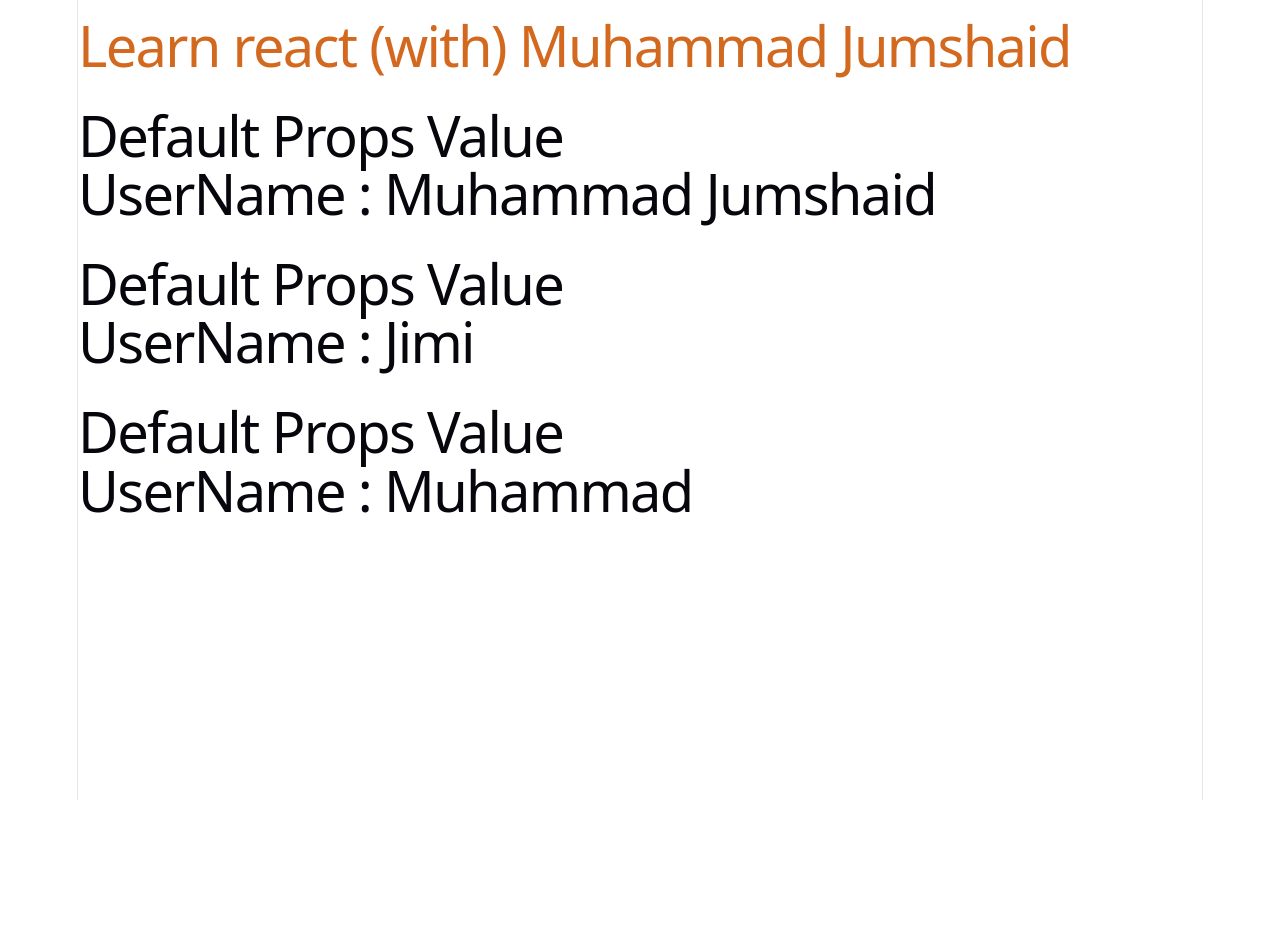
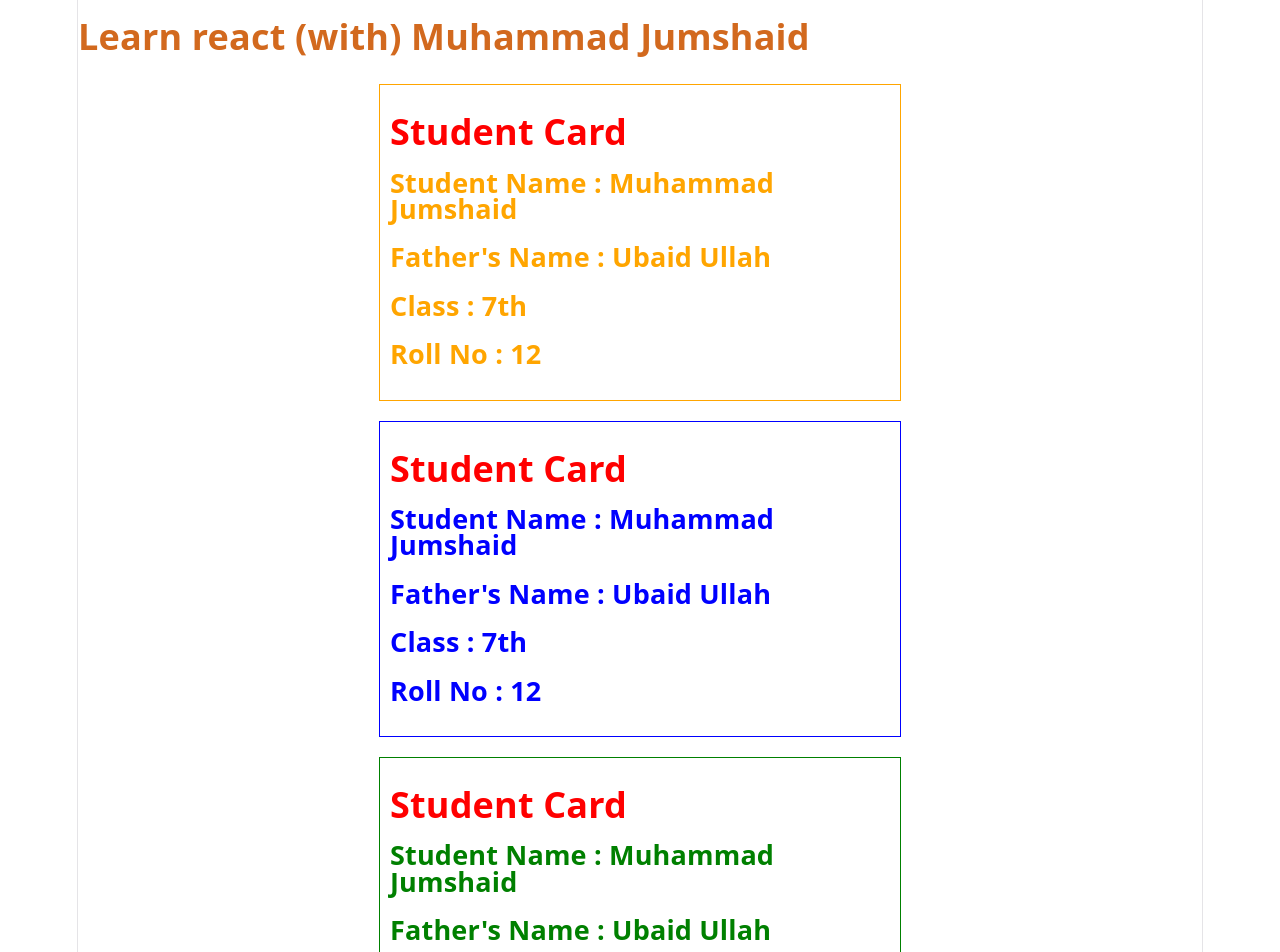
Before and after one commit to MuhammadJumshaid/Jumshaid-reactcode, a React (Vite) app: page / in a window 1280 px wide. Shown: the top 952 px of the page. Before the commit the page ends 800 px from the top, so only its background shows below. Built offline with nearby package versions, Linux system fonts and the light colour scheme.

Commit message:
20260707_Paasing Children(JSX) as Props

```diff
--- a/src/App.jsx
+++ b/src/App.jsx
@@ -3,6 +3,7 @@
 import './App.css'
 // import UseStateAsProps from './UseStateAsProps'
 import DefaultProps from './DefaultProps'
+import PassJsxToProps from './PassJsxToProps'
 // import ArrayProps from './ArrayProps'
 // import ObjectProps from './ObjectProps'
 // import Assignment_3 from './Assignment_3'
@@ -80,10 +81,38 @@
 
 
 
-<DefaultProps userName = "Muhammad Jumshaid" />
+{/* <DefaultProps userName = "Muhammad Jumshaid" />
 <DefaultProps userName = "Jimi" />
-<DefaultProps  />
+<DefaultProps  /> */}
 
+
+{/* <PassJsxToProps>
+  <h1>Jumshaid</h1>
+</PassJsxToProps> */}
+
+
+
+<PassJsxToProps textCol="orange">
+  <h1 style={{color : 'red'}}>Student Card</h1>
+  <h2>Student Name : Muhammad Jumshaid</h2>
+  <h2>Father's Name : Ubaid Ullah</h2>
+  <h2>Class : 7th</h2>
+  <h2>Roll No : 12</h2>
+</PassJsxToProps>
+<PassJsxToProps textCol="blue">
+  <h1 style={{color : 'red'}}>Student Card</h1>
+  <h2>Student Name : Muhammad Jumshaid</h2>
+  <h2>Father's Name : Ubaid Ullah</h2>
+  <h2>Class : 7th</h2>
+  <h2>Roll No : 12</h2>
+</PassJsxToProps>
+<PassJsxToProps>
+  <h1 style={{color : 'red'}}>Student Card</h1>
+  <h2>Student Name : Muhammad Jumshaid</h2>
+  <h2>Father's Name : Ubaid Ullah</h2>
+  <h2>Class : 7th</h2>
+  <h2>Roll No : 12</h2>
+</PassJsxToProps>
    </>
   )
 }
--- /dev/null
+++ b/src/JsxToProps.css
@@ -0,0 +1,7 @@
+h1, h2{
+    all : revert;
+}
+/*
+h1, h2{
+    all : unset;
+} */
--- /dev/null
+++ b/src/PassJsxToProps.jsx
@@ -0,0 +1,27 @@
+// import React from 'react'
+
+// const PassJsxToProps = ({children}) => {
+//   return (
+//     <div>
+//       <h1>Passing Jsx from Parent to Child</h1>
+//       {children}
+//     </div>
+//   )
+// }
+
+// export default PassJsxToProps
+
+
+import './JsxToProps.css'
+import React from 'react'
+
+const PassJsxToProps = ({children, textCol = "green"}) => {
+  return (
+    <div style={{color : textCol, border : '1px solid ', width : '500px', padding : '10px',  borderRadius: '10ox', margin : '10px auto',}}>
+      {/* <h1>Passing Jsx from Parent to Child</h1> */}
+      {children}
+    </div>
+  )
+}
+
+export default PassJsxToProps
```
